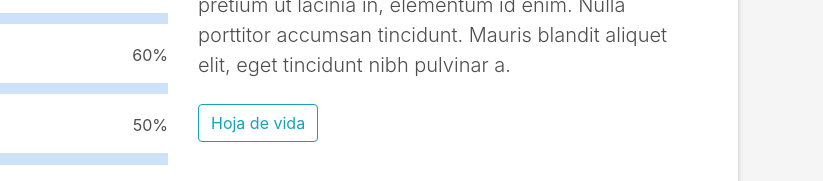
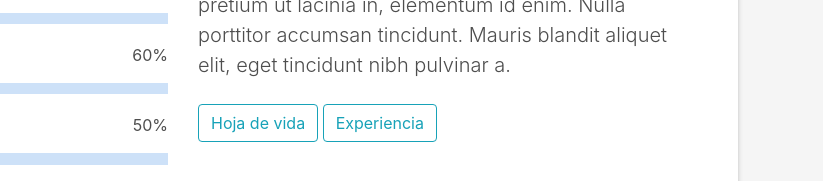
Before and after one commit to BrandonOcampoDs1/BrandonWeb2, a plain HTML site: page index.html in a window 1280 px wide. Shown: the part 1356-1537 px from the top of the page, 457-1280 px from the left. Drawn offline with Linux system fonts and the light colour scheme; files whose address does not match are found by name.

Commit message:
Portafolio

```diff
--- a/index.html
+++ b/index.html
@@ -193,6 +193,7 @@
                     tincidunt. Mauris blandit aliquet elit, eget tincidunt nibh pulvinar a.
                   </p>
                   <button type="button" class="btn btn-outline-info mt-2">Hoja de vida</button>
+                  <button type="button" class="btn btn-outline-info mt-2">Experiencia</button>
                 </div>
               </div>
             </div>
```
